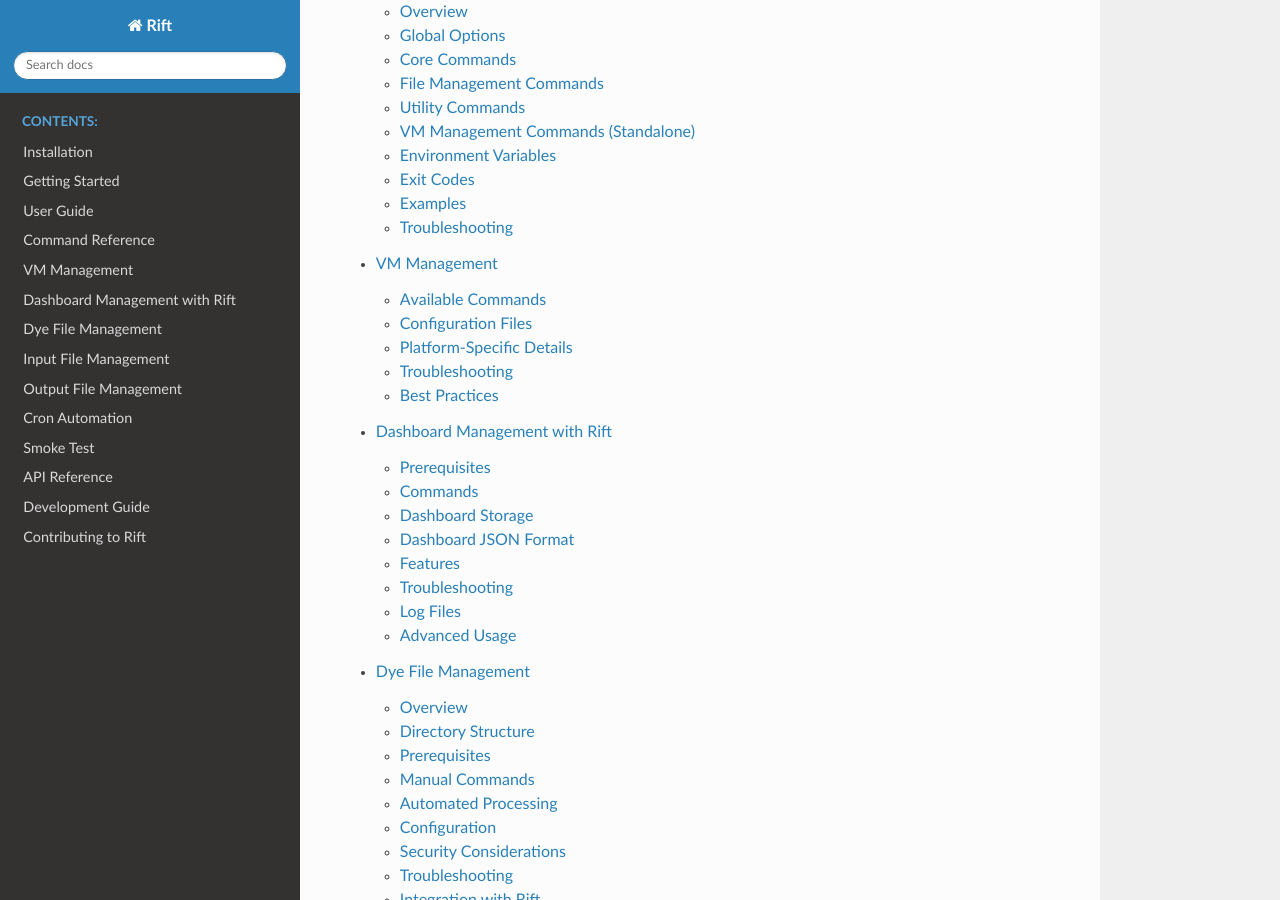
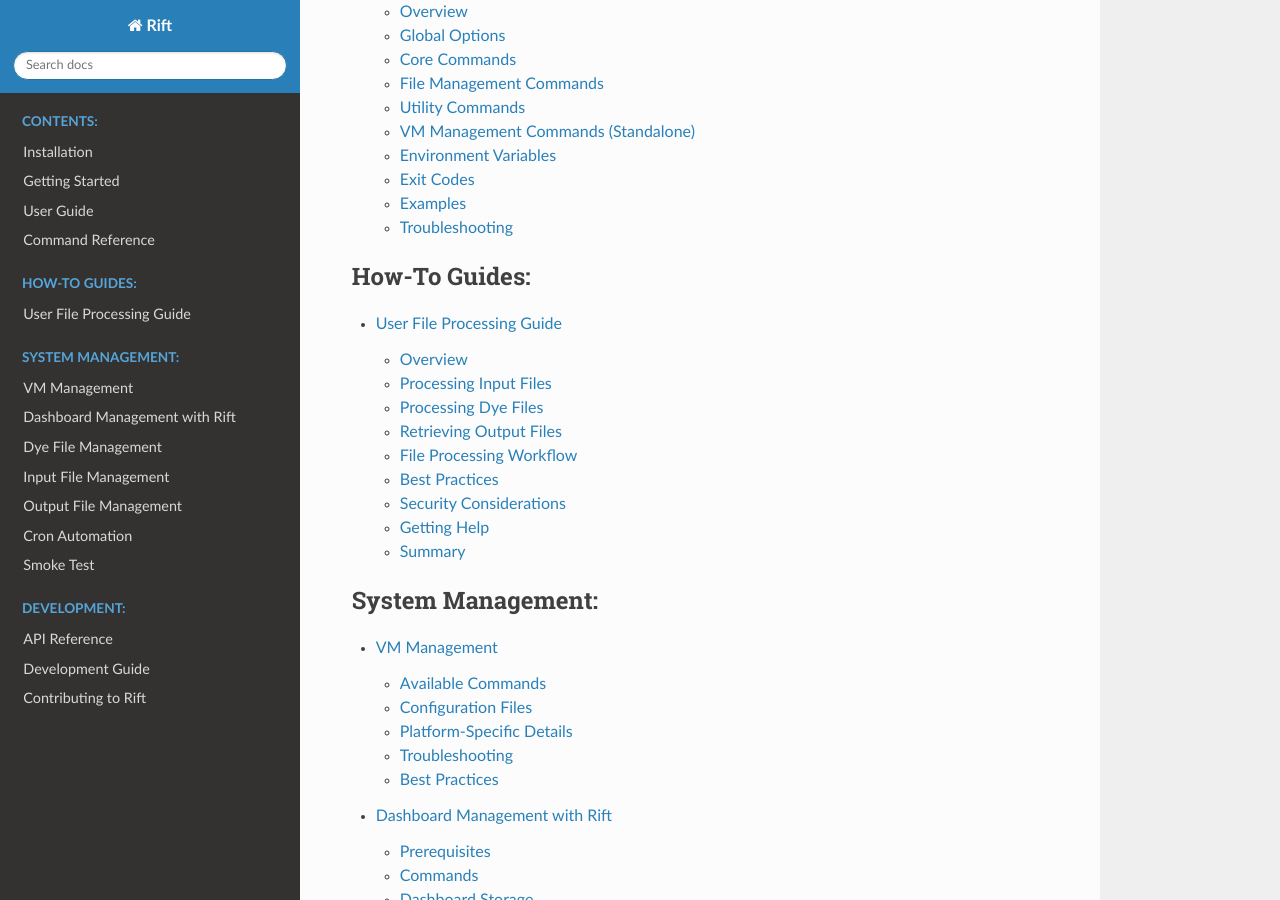
Before and after one commit to RA-Rob/rift, a Sphinx documentation site: the page built from docs/index.rst, in a window 1280 px wide and 900 px high, scrolled down 868 px. Built offline with Sphinx 7.4.7 and the Read the Docs theme 3.1.0, drawn with Linux system fonts in a browser that asks for light colours.

```diff
--- a/docs/index.rst
+++ b/docs/index.rst
@@ -16,6 +16,17 @@
    getting-started
    user-guide
    command-reference
+
+.. toctree::
+   :maxdepth: 2
+   :caption: How-To Guides:
+
+   user-file-processing-guide
+
+.. toctree::
+   :maxdepth: 2
+   :caption: System Management:
+
    vm-management
    dashboard-management
    dye-file-management
@@ -23,6 +34,11 @@
    output-file-management
    cron-automation
    smoke-test
+
+.. toctree::
+   :maxdepth: 2
+   :caption: Development:
+
    api-reference
    development
    contributing
```
